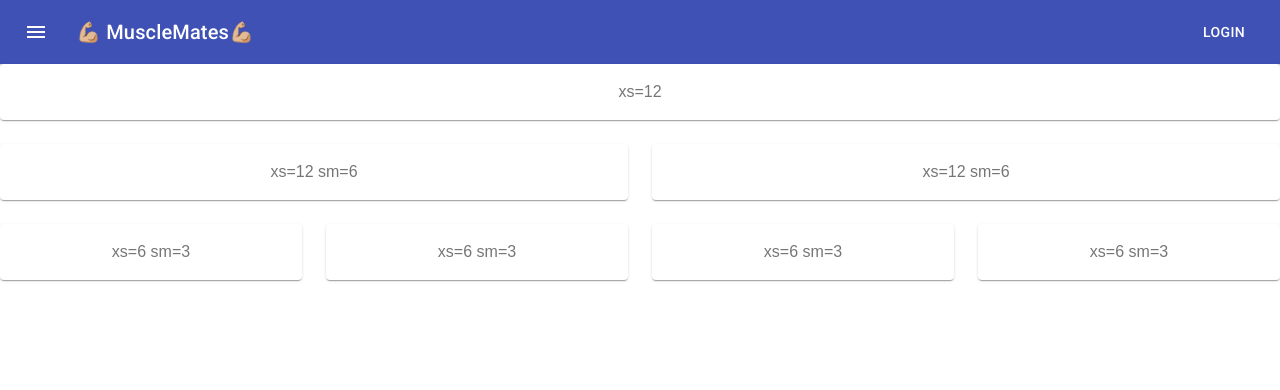
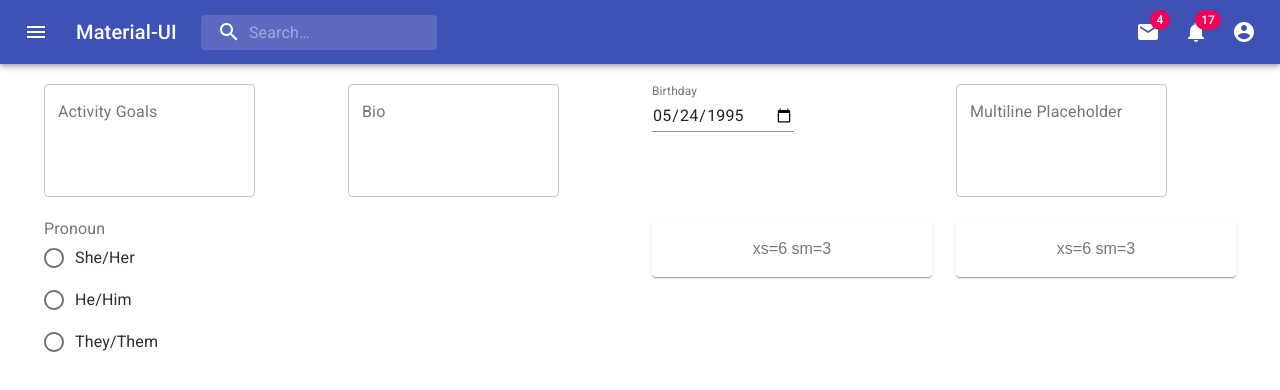
Before and after one commit to wilks625/MuscleMates, a React (Create React App) app in the folder client/: page /updateProfile in a window 1280 px wide. Shown: the top 390 px of the page. Built offline with nearby package versions, Linux system fonts and the light colour scheme.

Commit message:
updated update profile, userProfile page and changed navbar to add more functionality

```diff
--- a/client/src/components/NavBar/index.js
+++ b/client/src/components/NavBar/index.js
@@ -1,67 +1,232 @@
-import React from "react";
-import { makeStyles } from "@material-ui/core/styles";
-import AppBar from "@material-ui/core/AppBar";
-import Toolbar from "@material-ui/core/Toolbar";
-import Typography from "@material-ui/core/Typography";
-import Button from "@material-ui/core/Button";
-import IconButton from "@material-ui/core/IconButton";
-import MenuIcon from "@material-ui/icons/Menu";
-
-import Menu from "@material-ui/core/Menu";
-import MenuItem from "@material-ui/core/MenuItem";
+import React from 'react';
+import { alpha, makeStyles } from '@material-ui/core/styles';
+import AppBar from '@material-ui/core/AppBar';
+import Toolbar from '@material-ui/core/Toolbar';
+import IconButton from '@material-ui/core/IconButton';
+import Typography from '@material-ui/core/Typography';
+import InputBase from '@material-ui/core/InputBase';
+import Badge from '@material-ui/core/Badge';
+import MenuItem from '@material-ui/core/MenuItem';
+import Menu from '@material-ui/core/Menu';
+import MenuIcon from '@material-ui/icons/Menu';
+import SearchIcon from '@material-ui/icons/Search';
+import AccountCircle from '@material-ui/icons/AccountCircle';
+import MailIcon from '@material-ui/icons/Mail';
+import NotificationsIcon from '@material-ui/icons/Notifications';
+import MoreIcon from '@material-ui/icons/MoreVert';
 
 const useStyles = makeStyles((theme) => ({
-  root: {
+  grow: {
     flexGrow: 1,
   },
   menuButton: {
     marginRight: theme.spacing(2),
   },
   title: {
-    flexGrow: 1,
+    display: 'none',
+    [theme.breakpoints.up('sm')]: {
+      display: 'block',
+    },
+  },
+  search: {
+    position: 'relative',
+    borderRadius: theme.shape.borderRadius,
+    backgroundColor: alpha(theme.palette.common.white, 0.15),
+    '&:hover': {
+      backgroundColor: alpha(theme.palette.common.white, 0.25),
+    },
+    marginRight: theme.spacing(2),
+    marginLeft: 0,
+    width: '100%',
+    [theme.breakpoints.up('sm')]: {
+      marginLeft: theme.spacing(3),
+      width: 'auto',
+    },
+  },
+  searchIcon: {
+    padding: theme.spacing(0, 2),
+    height: '100%',
+    position: 'absolute',
+    pointerEvents: 'none',
+    display: 'flex',
+    alignItems: 'center',
+    justifyContent: 'center',
+  },
+  inputRoot: {
+    color: 'inherit',
+  },
+  inputInput: {
+    padding: theme.spacing(1, 1, 1, 0),
+    // vertical padding + font size from searchIcon
+    paddingLeft: `calc(1em + ${theme.spacing(4)}px)`,
+    transition: theme.transitions.create('width'),
+    width: '100%',
+    [theme.breakpoints.up('md')]: {
+      width: '20ch',
+    },
+  },
+  sectionDesktop: {
+    display: 'none',
+    [theme.breakpoints.up('md')]: {
+      display: 'flex',
+    },
+  },
+  sectionMobile: {
+    display: 'flex',
+    [theme.breakpoints.up('md')]: {
+      display: 'none',
+    },
   },
 }));
 
-export default function ButtonAppBar() {
+export default function PrimarySearchAppBar() {
   const classes = useStyles();
   const [anchorEl, setAnchorEl] = React.useState(null);
-  const handleClick = (event) => {
+  const [mobileMoreAnchorEl, setMobileMoreAnchorEl] = React.useState(null);
+
+  const isMenuOpen = Boolean(anchorEl);
+  const isMobileMenuOpen = Boolean(mobileMoreAnchorEl);
+
+  const handleProfileMenuOpen = (event) => {
     setAnchorEl(event.currentTarget);
   };
 
-  const handleClose = () => {
-    setAnchorEl(null);
+  const handleMobileMenuClose = () => {
+    setMobileMoreAnchorEl(null);
   };
 
+  const handleMenuClose = () => {
+    setAnchorEl(null);
+    handleMobileMenuClose();
+  };
+
+  const handleMobileMenuOpen = (event) => {
+    setMobileMoreAnchorEl(event.currentTarget);
+  };
+
+  const menuId = 'primary-search-account-menu';
+  const renderMenu = (
+    <Menu
+      anchorEl={anchorEl}
+      anchorOrigin={{ vertical: 'top', horizontal: 'right' }}
+      id={menuId}
+      keepMounted
+      transformOrigin={{ vertical: 'top', horizontal: 'right' }}
+      open={isMenuOpen}
+      onClose={handleMenuClose}
+    >
+      <MenuItem onClick={handleMenuClose}>Profile</MenuItem>
+      <MenuItem onClick={handleMenuClose}>My account</MenuItem>
+    </Menu>
+  );
+
+  const mobileMenuId = 'primary-search-account-menu-mobile';
+  const renderMobileMenu = (
+    <Menu
+      anchorEl={mobileMoreAnchorEl}
+      anchorOrigin={{ vertical: 'top', horizontal: 'right' }}
+      id={mobileMenuId}
+      keepMounted
+      transformOrigin={{ vertical: 'top', horizontal: 'right' }}
+      open={isMobileMenuOpen}
+      onClose={handleMobileMenuClose}
+    >
+      <MenuItem>
+        <IconButton aria-label="show 4 new mails" color="inherit">
+          <Badge badgeContent={4} color="secondary">
+            <MailIcon />
+          </Badge>
+        </IconButton>
+        <p>Messages</p>
+      </MenuItem>
+      <MenuItem>
+        <IconButton aria-label="show 11 new notifications" color="inherit">
+          <Badge badgeContent={11} color="secondary">
+            <NotificationsIcon />
+          </Badge>
+        </IconButton>
+        <p>Notifications</p>
+      </MenuItem>
+      <MenuItem onClick={handleProfileMenuOpen}>
+        <IconButton
+          aria-label="account of current user"
+          aria-controls="primary-search-account-menu"
+          aria-haspopup="true"
+          color="inherit"
+        >
+          <AccountCircle />
+        </IconButton>
+        <p>Profile</p>
+      </MenuItem>
+    </Menu>
+  );
+
   return (
-    <div className={classes.root}>
+    <div className={classes.grow}>
       <AppBar position="static">
         <Toolbar>
           <IconButton
             edge="start"
             className={classes.menuButton}
             color="inherit"
-            aria-label="menu"
+            aria-label="open drawer"
           >
             <MenuIcon />
-            <Menu
-              id="simple-menu"
-              anchorEl={anchorEl}
-              keepMounted
-              open={Boolean(anchorEl)}
-              onClose={handleClose}
+          </IconButton>
+          <Typography className={classes.title} variant="h6" noWrap>
+            Material-UI
+          </Typography>
+          <div className={classes.search}>
+            <div className={classes.searchIcon}>
+              <SearchIcon />
+            </div>
+            <InputBase
+              placeholder="Search…"
+              classes={{
+                root: classes.inputRoot,
+                input: classes.inputInput,
+              }}
+              inputProps={{ 'aria-label': 'search' }}
+            />
+          </div>
+          <div className={classes.grow} />
+          <div className={classes.sectionDesktop}>
+            <IconButton aria-label="show 4 new mails" color="inherit">
+              <Badge badgeContent={4} color="secondary">
+                <MailIcon />
+              </Badge>
+            </IconButton>
+            <IconButton aria-label="show 17 new notifications" color="inherit">
+              <Badge badgeContent={17} color="secondary">
+                <NotificationsIcon />
+              </Badge>
+            </IconButton>
+            <IconButton
+              edge="end"
+              aria-label="account of current user"
+              aria-controls={menuId}
+              aria-haspopup="true"
+              onClick={handleProfileMenuOpen}
+              color="inherit"
             >
-              <MenuItem onClick={handleClose}>Profile</MenuItem>
-              <MenuItem onClick={handleClose}>My account</MenuItem>
-              <MenuItem onClick={handleClose}>Logout</MenuItem>
-            </Menu>
-          </IconButton>
-          <Typography variant="h6" className={classes.title}>
-          💪🏼 MuscleMates💪🏼
-          </Typography>
-          <Button color="inherit">Login</Button>
+              <AccountCircle />
+            </IconButton>
+          </div>
+          <div className={classes.sectionMobile}>
+            <IconButton
+              aria-label="show more"
+              aria-controls={mobileMenuId}
+              aria-haspopup="true"
+              onClick={handleMobileMenuOpen}
+              color="inherit"
+            >
+              <MoreIcon />
+            </IconButton>
+          </div>
         </Toolbar>
       </AppBar>
+      {renderMobileMenu}
+      {renderMenu}
     </div>
   );
 }
--- a/client/src/pages/UpdateProfile.js
+++ b/client/src/pages/UpdateProfile.js
@@ -1,7 +1,26 @@
-import React from 'react';
-import { makeStyles } from '@material-ui/core/styles';
-import Paper from '@material-ui/core/Paper';
-import Grid from '@material-ui/core/Grid';
+import React from "react";
+import { makeStyles } from "@material-ui/core/styles";
+import Paper from "@material-ui/core/Paper";
+import Grid from "@material-ui/core/Grid";
+import Card from "@material-ui/core/Card";
+import CardActions from "@material-ui/core/CardActions";
+import CardContent from "@material-ui/core/CardContent";
+import Button from "@material-ui/core/Button";
+import Typography from "@material-ui/core/Typography";
+import Container from "@material-ui/core/Container";
+
+import TextField from "@material-ui/core/TextField";
+import Slider from "@material-ui/core/Slider";
+
+import FormControl from '@material-ui/core/FormControl';
+import FormControlLabel from '@material-ui/core/FormControlLabel';
+import FormLabel from '@material-ui/core/FormLabel';
+import Radio from '@material-ui/core/Radio';
+import RadioGroup from '@material-ui/core/RadioGroup';
+
+
+
+
 
 const useStyles = makeStyles((theme) => ({
   root: {
@@ -9,31 +28,115 @@
   },
   paper: {
     padding: theme.spacing(2),
-    textAlign: 'center',
+    textAlign: "center",
     color: theme.palette.text.secondary,
   },
+  card: {
+    margin: "10px",
+    padding: "10px",
+  },
 }));
+
+function valuetext(value) {
+  return `${value}°C`;
+}
+
+// function handleChange() {
+
+// }
+// function value() {
+
+// }
 
 export default function FullWidthGrid() {
   const classes = useStyles();
 
+  const [value, setValue] = React.useState('female');
+
+  const handleChange = (event) => {
+    setValue(event.target.value);
+  };
+
+
+
   return (
-    <div className={classes.root}>
+    <Container maxWidth="lg">
+      <div className={classes.root + " " + classes.card}>
         <Grid container spacing={3}>
-        <Grid item xs={12}>
-          <Paper className={classes.paper}>xs=12</Paper>
+          <Grid item xs={12} sm={3}>
+            <TextField
+              id="outlined-textarea"
+              label="Activity Goals"
+              placeholder="Get stronger!"
+              multiline
+              rows={4}
+              variant="outlined"
+            />
           </Grid>
-        <Grid item xs={12} sm={6}>
-          <Paper className={classes.paper}>xs=12 sm=6</Paper>
+
+          <Grid item xs={12} sm={3}>
+            <TextField
+              id="outlined-textarea"
+              label="Bio"
+              placeholder="I like to lift things up and place them back down"
+              multiline
+              rows={4}
+              variant="outlined"
+            />
           </Grid>
-        <Grid item xs={12} sm={6}>
-          <Paper className={classes.paper}>xs=12 sm=6</Paper>
+          <Grid item xs={12} sm={3}>
+            <form className={classes.container} noValidate>
+              <TextField
+                id="date"
+                label="Birthday"
+                type="date"
+                defaultValue="1995-05-24"
+                className={classes.textField}
+                InputLabelProps={{
+                  shrink: true,
+                }}
+              />
+            </form>
+          </Grid>
+          <Grid item xs={12} sm={3}>
+            <TextField
+              id="outlined-textarea"
+              label="Multiline Placeholder"
+              placeholder="Placeholder"
+              multiline
+              rows={4}
+              variant="outlined"
+            />
           </Grid>
           <Grid item xs={6} sm={3}>
-          <Paper className={classes.paper}>xs=6 sm=3</Paper>
+            <FormControl component="fieldset">
+              <FormLabel component="legend">Pronoun</FormLabel>
+              <RadioGroup
+                aria-label="Pronoun"
+                name="Pronoun1"
+                value={value}
+                onChange={handleChange}
+              >
+                <FormControlLabel
+                  value="sheher"
+                  control={<Radio />}
+                  label="She/Her"
+                />
+                <FormControlLabel
+                  value="hehim"
+                  control={<Radio />}
+                  label="He/Him"
+                />
+                <FormControlLabel
+                  value="theythem"
+                  control={<Radio />}
+                  label="They/Them"
+                />
+              </RadioGroup>
+            </FormControl>
           </Grid>
           <Grid item xs={6} sm={3}>
-          <Paper className={classes.paper}>xs=6 sm=3</Paper>
+
           </Grid>
           <Grid item xs={6} sm={3}>
             <Paper className={classes.paper}>xs=6 sm=3</Paper>
@@ -43,5 +146,6 @@
           </Grid>
         </Grid>
       </div>
+    </Container>
   );
 }
--- a/client/src/pages/UserProfile.js
+++ b/client/src/pages/UserProfile.js
@@ -52,9 +52,12 @@
             <ProfilePic />
           </Grid>
 
+
           <Grid item xs={12} sm={8}>
           <ActivitiesSection />
           </Grid>
+
+
           <Grid item xs={12} sm={4}>
             <BioSection />
           </Grid>
```
Lines whose indentation alone changed are shown as unchanged.
